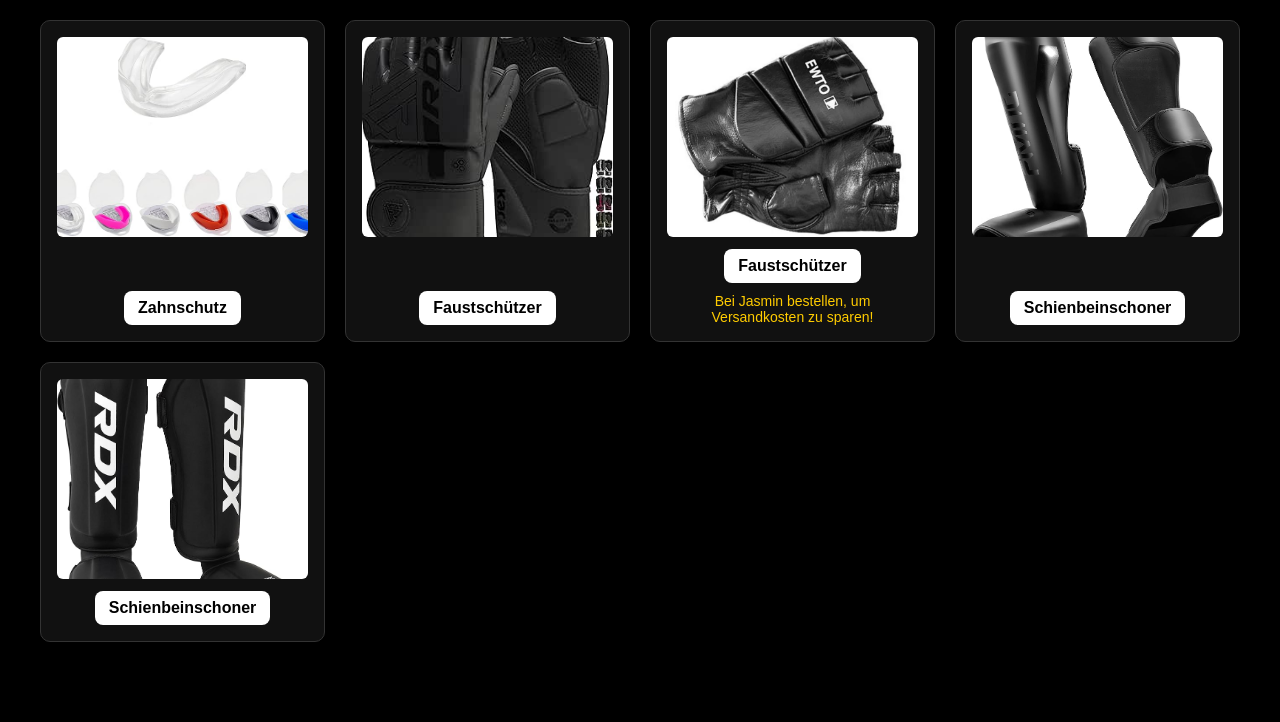
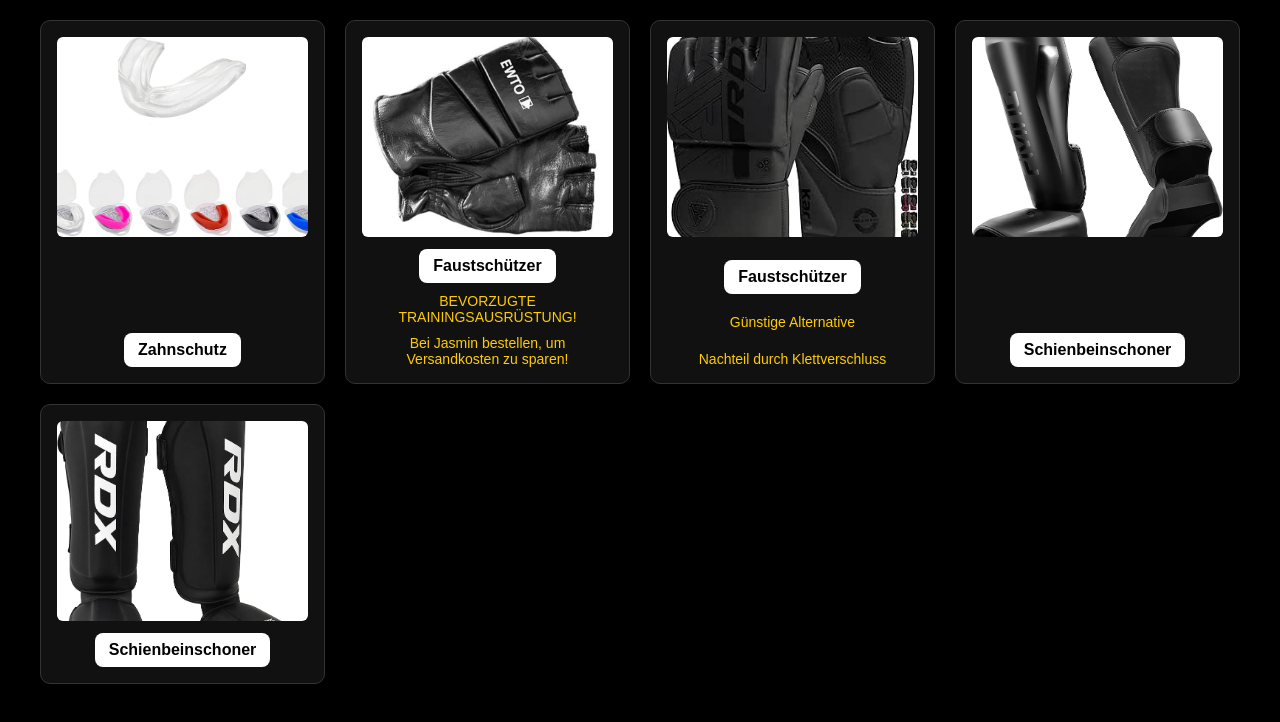
Before and after one commit to ausbilder-WTplus/ausbilderWT, a plain HTML site: page melsungen/ausrustung/ausrustung.html in a window 1280 px wide. Drawn offline with Linux system fonts and the light colour scheme.

Commit message:
Add files via upload

```diff
--- a/melsungen/ausrustung/ausrustung.html
+++ b/melsungen/ausrustung/ausrustung.html
@@ -68,14 +68,17 @@
     </div>
 
     <div class="card">
+      <img src="ewtof.png" alt="EWTO-Faustschützer">
+      <button onclick="window.open('https://ewto-shop.de/Faustschutz-Spezial','_blank')">Faustschützer</button>
+      <div class="note">BEVORZUGTE TRAININGSAUSRÜSTUNG!</div>
+      <div class="note">Bei Jasmin bestellen, um Versandkosten zu sparen!</div>
+    </div>
+
+  <div class="card">
       <img src="Faustschutzer.jpg" alt="Faustschützer">
       <button onclick="window.open('https://www.amazon.de/dp/B08NDW84F4','_blank')">Faustschützer</button>
-    </div>
-
-    <div class="card">
-      <img src="ewtof.png" alt="EWTO-Faustschützer">
-      <button onclick="window.open('https://ewto-shop.de/Faustschutz-Spezial','_blank')">Faustschützer</button>
-      <div class="note">Bei Jasmin bestellen, um Versandkosten zu sparen!</div>
+      <div class="note">Günstige Alternative</div>
+      <div class="note">Nachteil durch Klettverschluss</div>
     </div>
 
     <div class="card">
```
